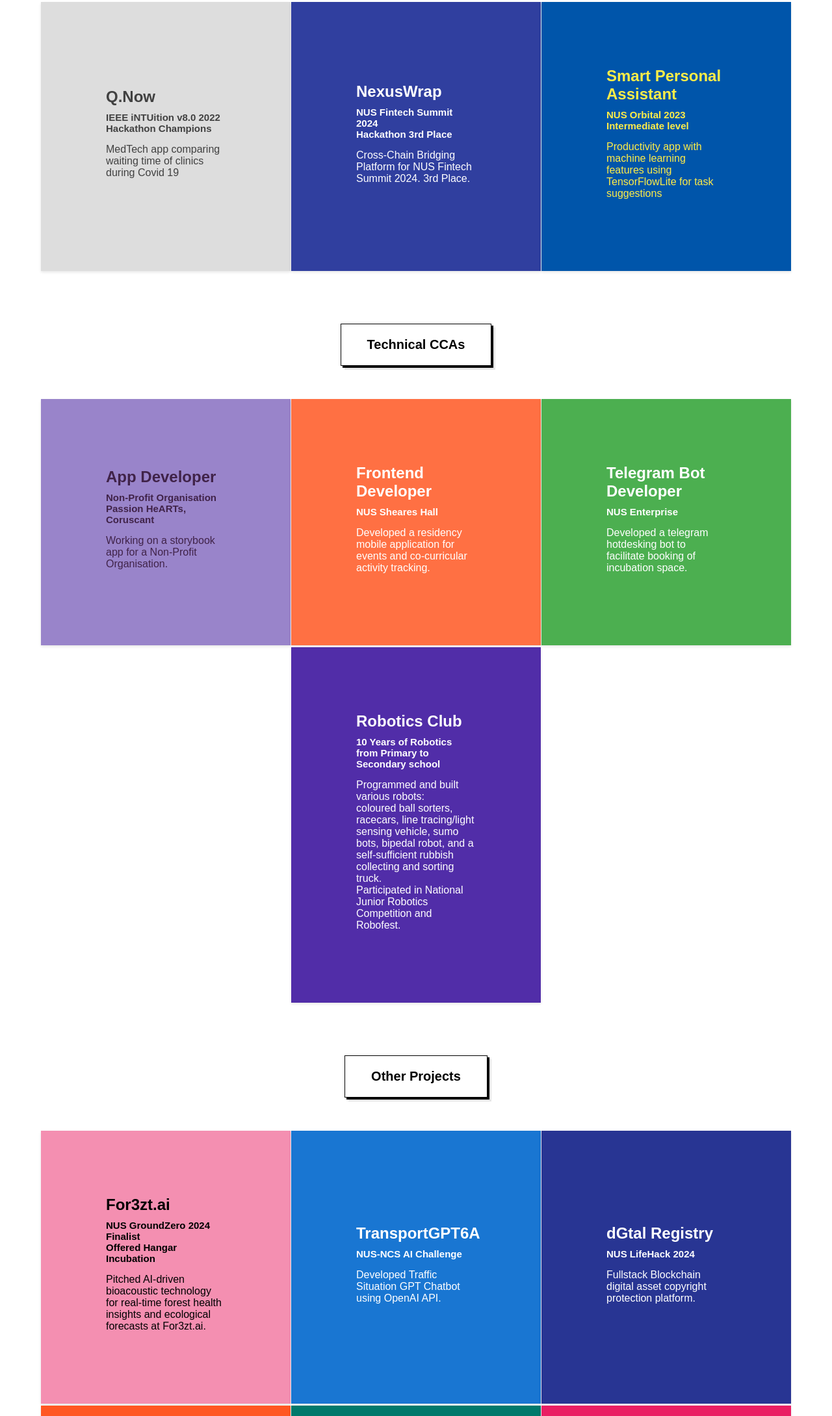
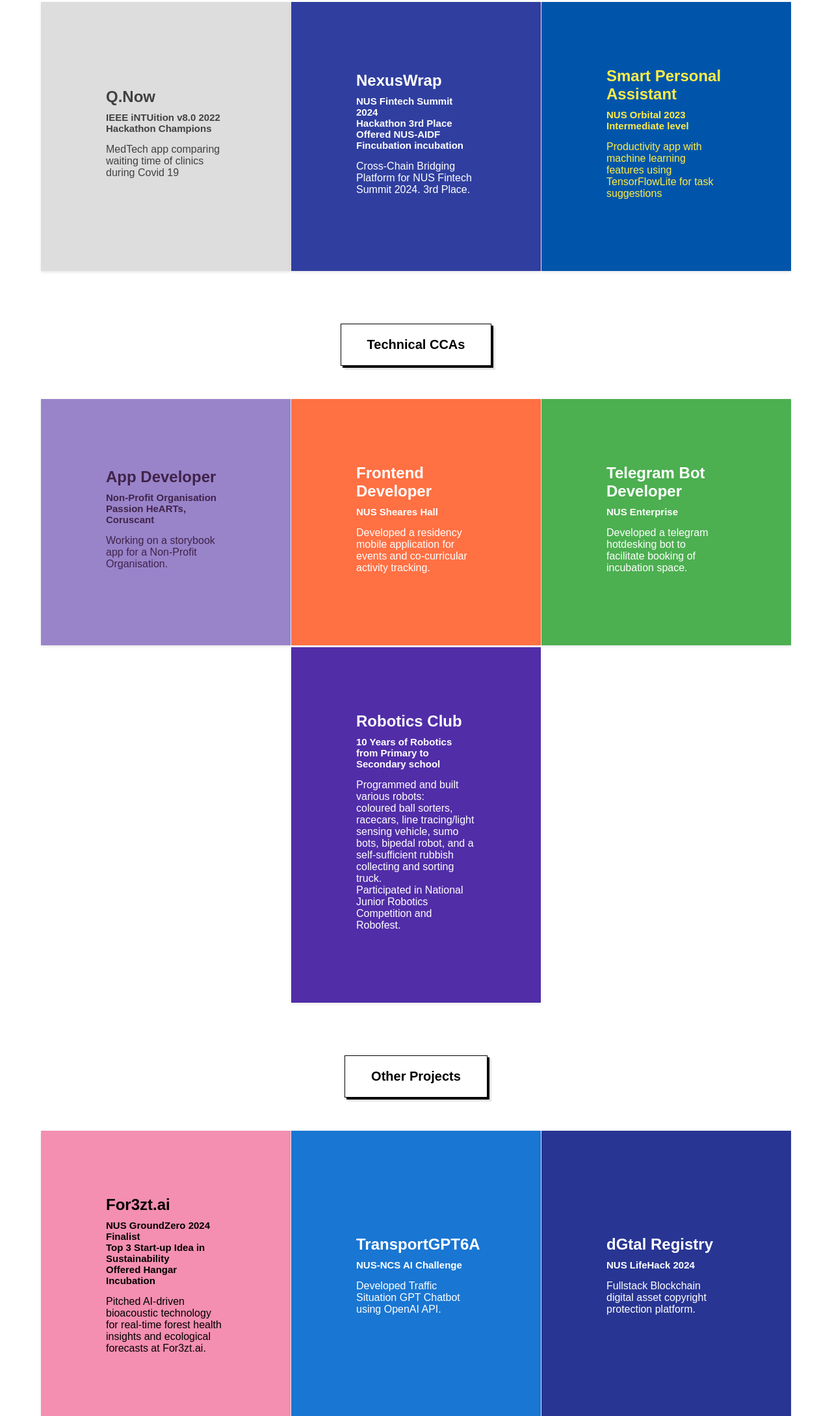
Before and after one commit to Nimastic/personalweb, a website: page index.html in a window 1280 px wide. Shown: the part 2202-4381 px from the top of the page at 65% size. Drawn offline with nearby package versions, Linux system fonts and the light colour scheme; no server answers.

Commit message:
Update index.html

```diff
--- a/index.html
+++ b/index.html
@@ -85,7 +85,7 @@
                 </div>
                 <div class="right-column">
                     <h3 style="color: #414141">Q.Now <br> </h3>
-                    <h3 style="font-size: 15px; margin-top: -15px; color: #414141;">IEEE iNTUition v8.0 2022 <br>Hackathon Champions</h3>
+                    <h3 style="font-size: 15px; margin-top: -15px; color: #414141;">IEEE iNTUition v8.0 2022 <br>Hackathon Champions </h3>
                     <p style="color: #414141">MedTech app comparing waiting time of clinics during Covid 19</p>
                 </div>
             </div>
@@ -95,7 +95,7 @@
                 </div>
                 <div class="right-column">
                     <h3 style="color: #ffffff;">NexusWrap</h3>
-                    <h3 style="font-size: 15px; margin-top: -15px; color: #ffffff;">NUS Fintech Summit 2024 <br> Hackathon 3rd Place</h3>
+                    <h3 style="font-size: 15px; margin-top: -15px; color: #ffffff;">NUS Fintech Summit 2024 <br> Hackathon 3rd Place <br> Offered NUS-AIDF Fincubation incubation </h3>
                     <p style="color: #ffffff;">Cross-Chain Bridging Platform for NUS Fintech Summit 2024. 3rd Place.</p>
                 </div>
             </div>
@@ -228,7 +228,7 @@
                 </div>
                 <div class="right-column">
                     <h3 style="color: #000000;">For3zt.ai</h3>
-                    <h3 style="font-size: 15px; margin-top: -15px; color: #000000;">NUS GroundZero 2024 Finalist <br> Offered Hangar Incubation </h3>
+                    <h3 style="font-size: 15px; margin-top: -15px; color: #000000;">NUS GroundZero 2024 Finalist <br> Top 3 Start-up Idea in Sustainability <br> Offered Hangar Incubation </h3>
                     <p style="color: #000000;">Pitched AI-driven bioacoustic technology for real-time forest health insights and ecological forecasts at For3zt.ai.</p>
                 </div>
             </div>
```
